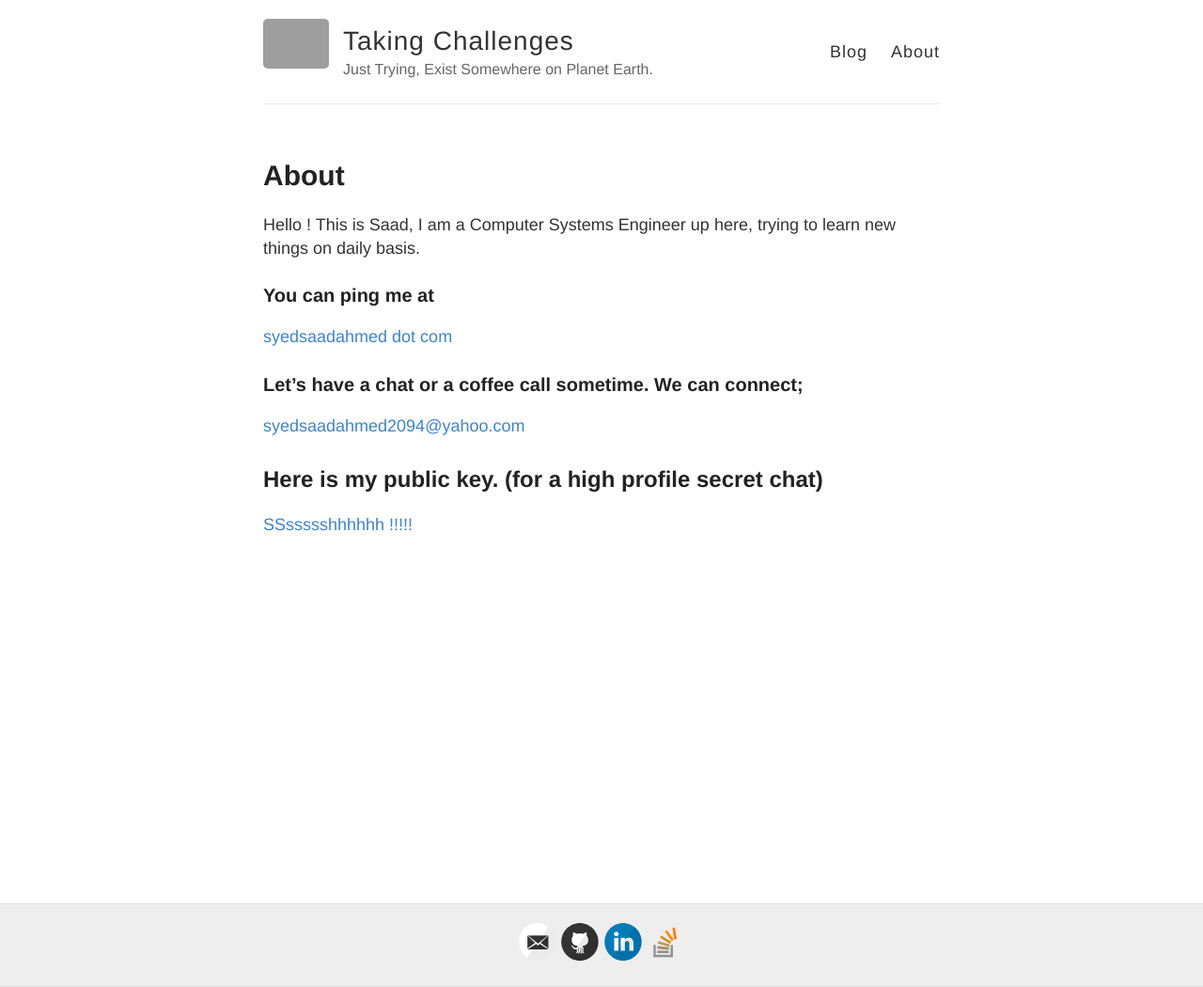
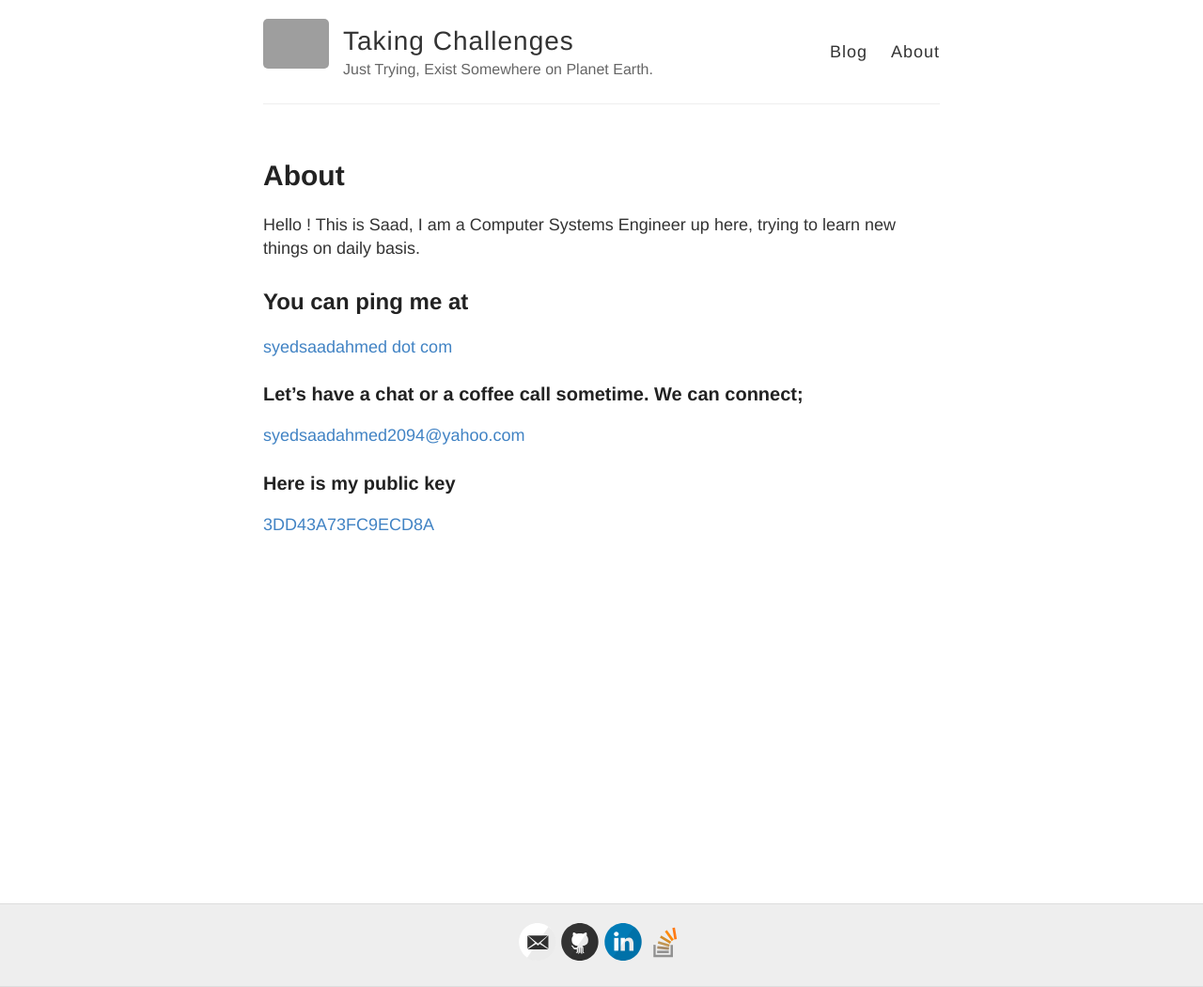
Before and after one commit to takingchallenges/takingchallenges.github.io, a Jekyll site: the page built from about.md, in a window 1280 px wide. Shown: the whole page at 94% size. Built offline with Jekyll 4.4.1, drawn with Linux system fonts in a browser that asks for light colours; grey boxes are pictures that could not be loaded.

Commit message:
Update about.md

```diff
--- a/about.md
+++ b/about.md
@@ -6,7 +6,7 @@ permalink: /about/
 
 Hello ! This is Saad, I am a Computer Systems Engineer up here, trying to learn new things on daily basis.
 
-### You can ping me at
+## You can ping me at
 
 [syedsaadahmed dot com](https:/www.syedsaadahmed.com)
 
@@ -14,6 +14,6 @@ Hello ! This is Saad, I am a Computer Systems Engineer up here, trying to learn
 
 [syedsaadahmed2094@yahoo.com](mailto:syedsaadahmed2094@yahoo.com)
 
-## Here is my public key. (for a high profile secret chat)
+### Here is my public key
 
-[SSssssshhhhhh !!!!!](https://keybase.io/syedsaadahmed20)
+[3DD43A73FC9ECD8A](https://keybase.io/syedsaadahmed20)
```
